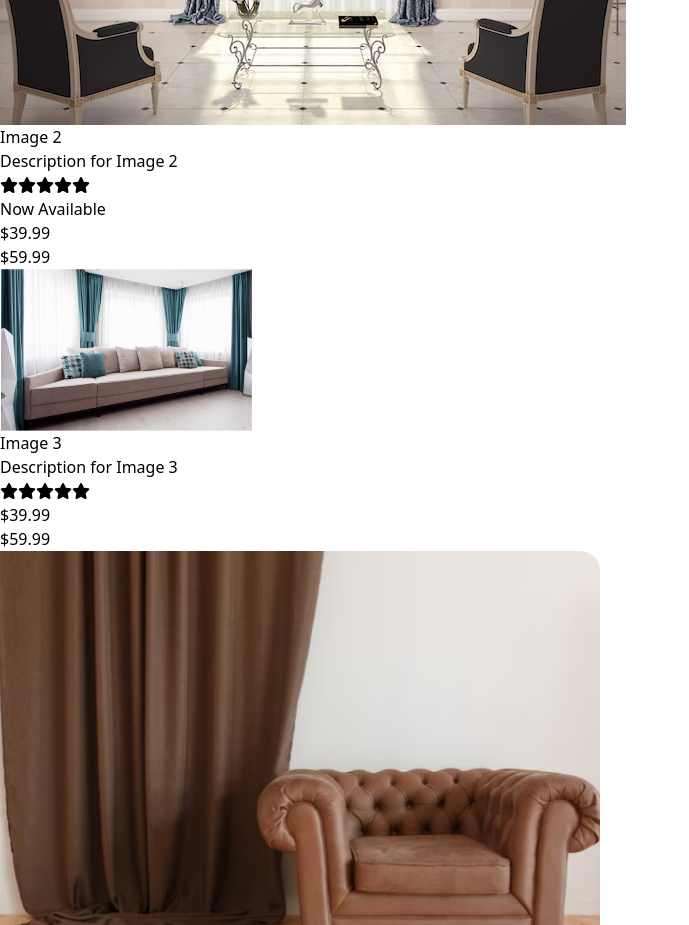
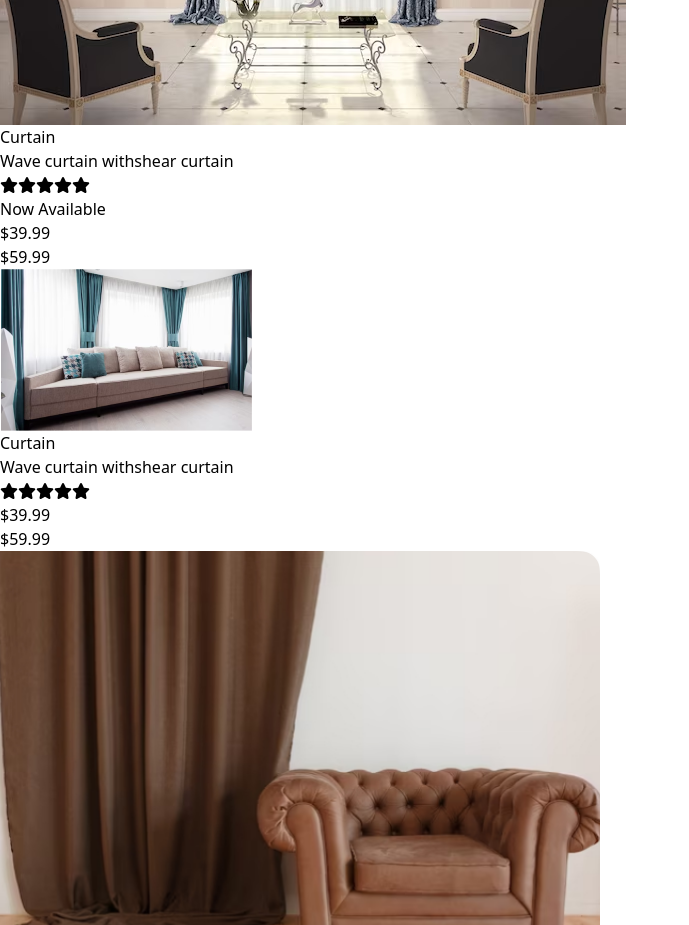
Before and after one commit to Sameeu20/babylon, a React (Vite) app: page / in a window 1280 px wide. Shown: the part 1800-2725 px from the top of the page, without its empty margins (0-689 px from the left). Built offline with nearby package versions, Linux system fonts and the light colour scheme.

Commit message:
update style for card component(margin between star rating and heading ) with description update

```diff
--- a/src/Components/Card.jsx
+++ b/src/Components/Card.jsx
@@ -6,11 +6,11 @@ import { faStar } from '@fortawesome/free-solid-svg-icons';
 const Card = ({ heading, description, imageUrl, starRating, nowAvailable, price, oldPrice }) => {
   return (
     <div className="w-full sm:w-1/2 md:w-1/3 lg:w-1/2 xl:w-1/4 p-4">
-      <img src={imageUrl} alt={heading} className="w-full h-auto sm:w-64 sm:h-auto md:w-80 md:h-auto lg:w-96 lg:h-auto xl:w-96 xl:h-auto" alt="Your Alt Text" />
+      <img src={imageUrl} alt={heading} className="w-full h-auto sm:w-64 sm:h-auto md:w-80 md:h-auto lg:w-96 lg:h-auto xl:w-96 xl:h-auto"/>
       <h2 className="text-gray-500 font-inter text-base md:text-sm lg:text-base xl:text-base">{heading}</h2>
       <p className="text-blue-900 font-inter font-semibold text-lg md:text-base lg:text-lg xl:text-lg capitalize">{description}</p>
       <div className="flex items-center mb-2">
-        <div className="flex">
+        <div className="flex mt-3">
           {Array.from({ length: starRating }, (_, index) => (
             <FontAwesomeIcon key={index} icon={faStar} className="h-5 w-5 text-yellow-500" />
           ))}
--- a/src/Components/CardCarousel.jsx
+++ b/src/Components/CardCarousel.jsx
@@ -18,8 +18,8 @@ const CardCarousel = () => {
     },
     {
       id: 2,
-      heading: 'Image 2',
-      description: 'Description for Image 2',
+      heading: 'Curtain',
+      description: 'Wave curtain withshear curtain',
       imageUrl: './src/assets/carousel2.png',
       starRating: 5,
       nowAvailable: true,
@@ -28,8 +28,8 @@ const CardCarousel = () => {
     },
     {
       id: 3,
-      heading: 'Image 3',
-      description: 'Description for Image 3',
+      heading: 'Curtain',
+      description: 'Wave curtain withshear curtain',
       imageUrl: './src/assets/carousel3.png',
       starRating: 5,
       nowAvailable: false,
@@ -38,7 +38,7 @@ const CardCarousel = () => {
     },
     {
       id: 4,
-      heading: 'Image 4',
+      heading: 'Curtain',
       description: 'Description for Image 4',
       imageUrl: './src/assets/carousel1.png',
       starRating: 5,
@@ -48,7 +48,7 @@ const CardCarousel = () => {
     },
     {
       id: 5,
-      heading: 'Image 5',
+      heading: 'Curtain',
       description: 'Description for Image 5',
       imageUrl: './src/assets/carousel2.png',
       starRating: 5,
```
